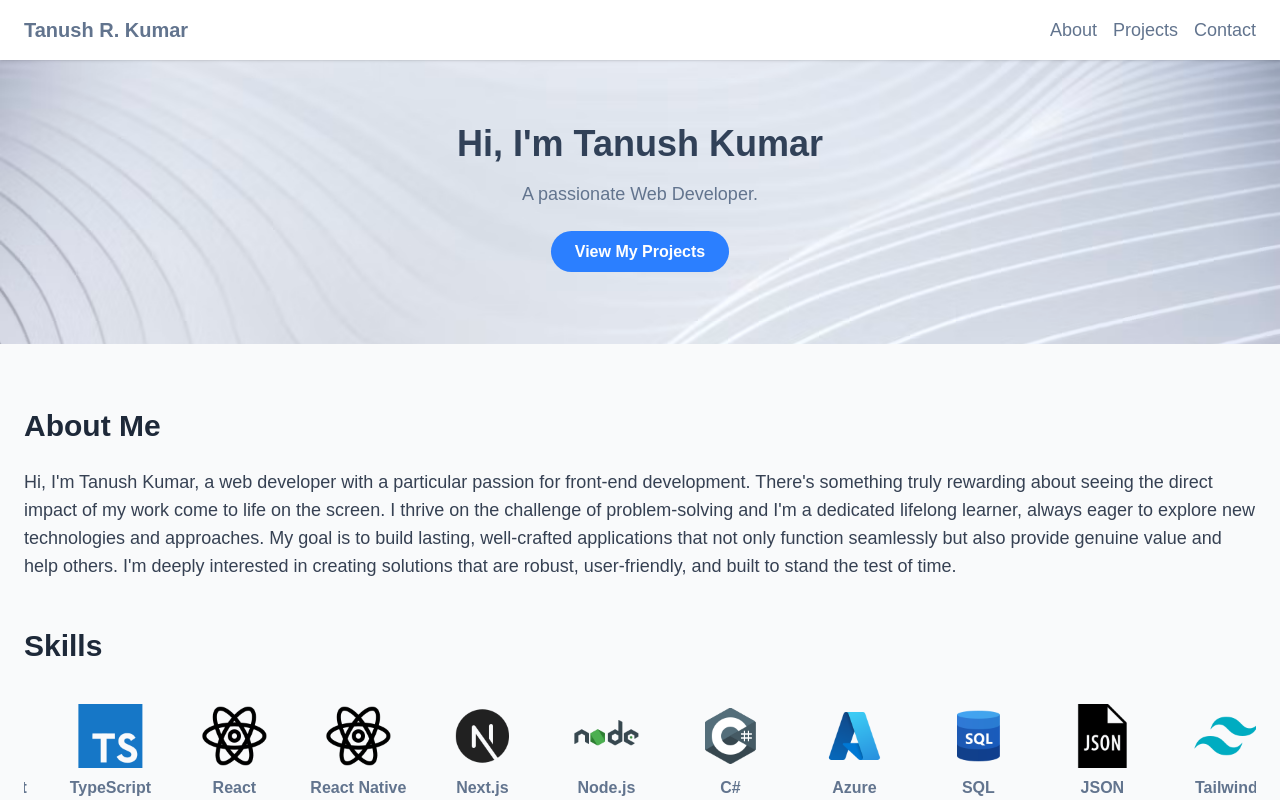
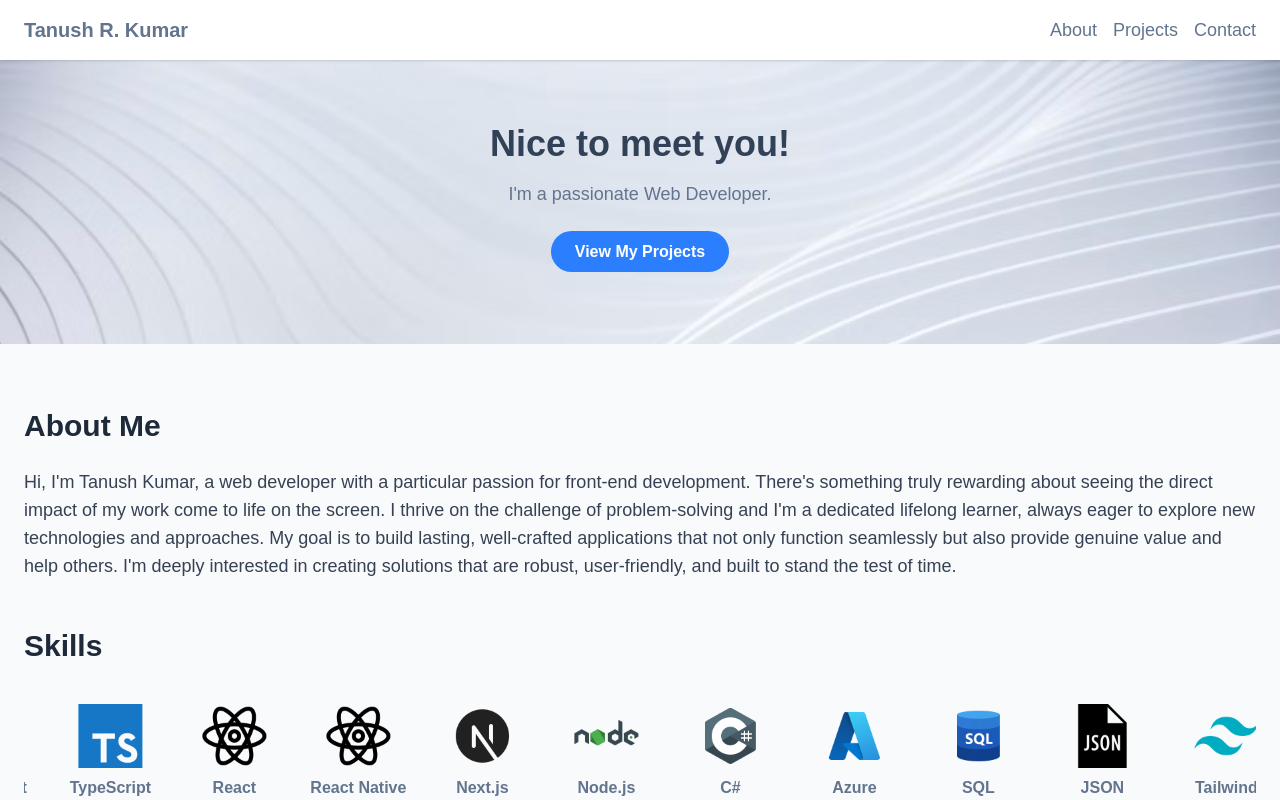
Before and after one commit to NushK650/portfolio, a Next.js app: page / in a window 1280 px wide. Shown: the top 800 px of the page. Built offline with nearby package versions, Linux system fonts and the light colour scheme.

Commit message:
fixed resume typed greeting animation

```diff
--- a/src/app/components/Home.jsx
+++ b/src/app/components/Home.jsx
@@ -1,17 +1,38 @@
-
-import React from "react";
+'use client';
+import React, { useEffect, useState } from 'react';
 
 function Home() {
+  const firstMessage = "Hi, I'm Tanush Kumar.";
+  const secondMessage = "Nice to meet you!";
+  const [greeting, setGreeting] = useState('');
+
+  useEffect(() => {
+    firstMessage.split('').forEach((char, i) => {
+      setTimeout(() => {
+        setGreeting((prev) => prev + char);
+      }, i * 100);
+    });
+
+
+    const clearDelay = firstMessage.length * 100 + 500;
+    setTimeout(() => {
+      setGreeting('');
+    }, clearDelay);
+
+
+    secondMessage.split('').forEach((char, i) => {
+      setTimeout(() => {
+        setGreeting((prev) => prev + char);
+      }, clearDelay + i * 100);
+    });
+
+  }, []);
+
   return (
-
-      <div className=" mt-11 py-20 h-full text-center bg-cover bg-no-repeat bg-[url('/hero.png')]">
+    <div className="mt-11 py-20 h-full text-center bg-cover bg-no-repeat bg-[url('/hero.png')]">
       <div className="container mx-auto">
-          <h1 className="text-4xl font-bold text-slate-700 mb-4">
-            Hi, I'm Tanush Kumar
-          </h1>
-          <p className="text-lg text-slate-500 mb-8">
-            A passionate Web Developer.
-          </p>
+        <h1 className="text-4xl font-bold text-slate-700 mb-4">{greeting}</h1>
+        <p className="text-lg text-slate-500 mb-8">I'm a passionate Web Developer.</p>
         <button>
           <a
             href="#project"
@@ -22,7 +43,6 @@ function Home() {
         </button>
       </div>
     </div>
-
   );
 }
 
--- a/src/app/components/Project.jsx
+++ b/src/app/components/Project.jsx
@@ -17,7 +17,7 @@ function Projects() {
             </div>
           </a>
           <a href="https://kumartc-weather-app-twux.vercel.app/">
-          <div className="bg-gray-100 rounded-lg shadow-md p-6  border-2 hover:scale-105 hover:border-2  hover:border-blue-400 hover:transition-transform hover:duration-800">
+          <div className="bg-gray-100 rounded-lg shadow-md p-6  border-2 hover:scale-105 hover:border-2  hover:border-blue-400  hover:transition-transform hover:duration-800">
             <p className=' font-bold text-center text-slate-500'>Weather App </p>
           <img className='h-full aspect-video mt-2' src="./WeatherApp.png" alt="Weather App" />
           <p className='text-gray-500 mt-5 font-bold'>Description</p>
```
Also changed, not shown: 1 other file (tests, documents, lock files or other folders). Lines whose indentation alone changed are shown as unchanged.
